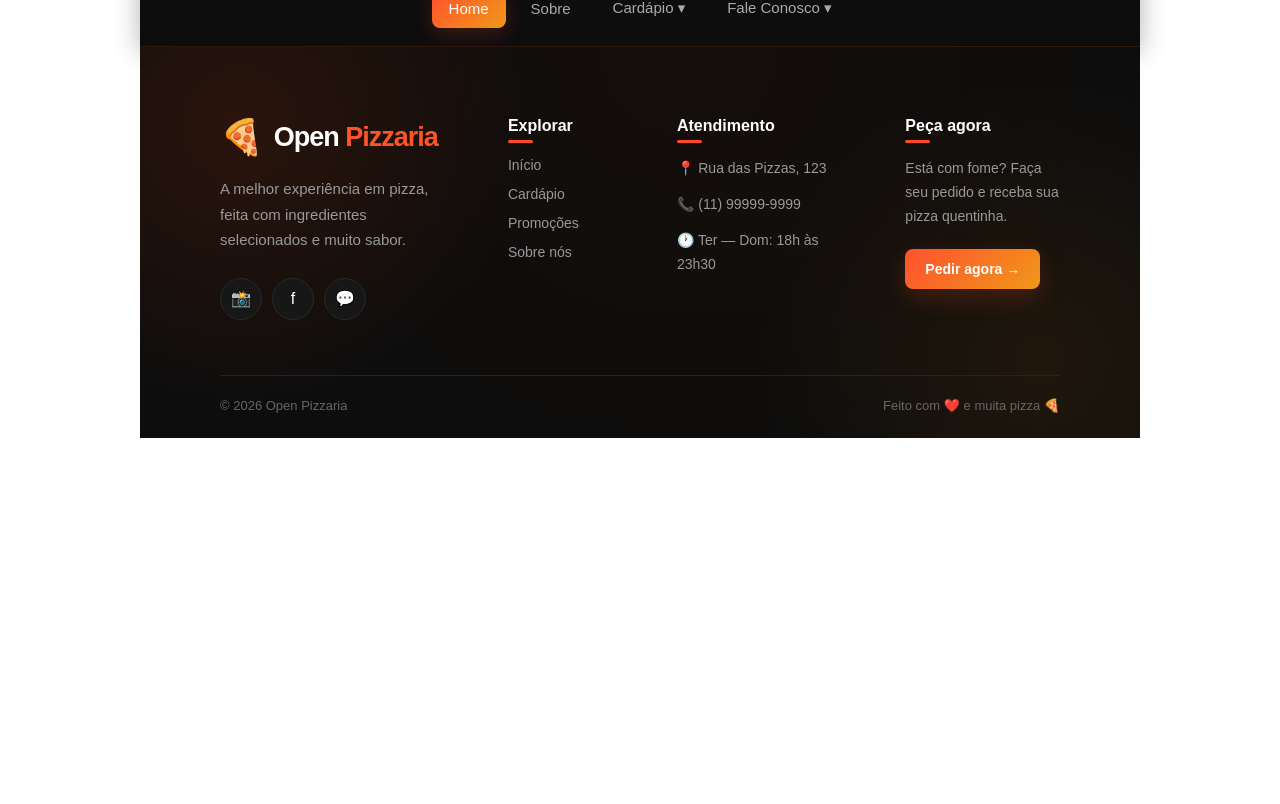
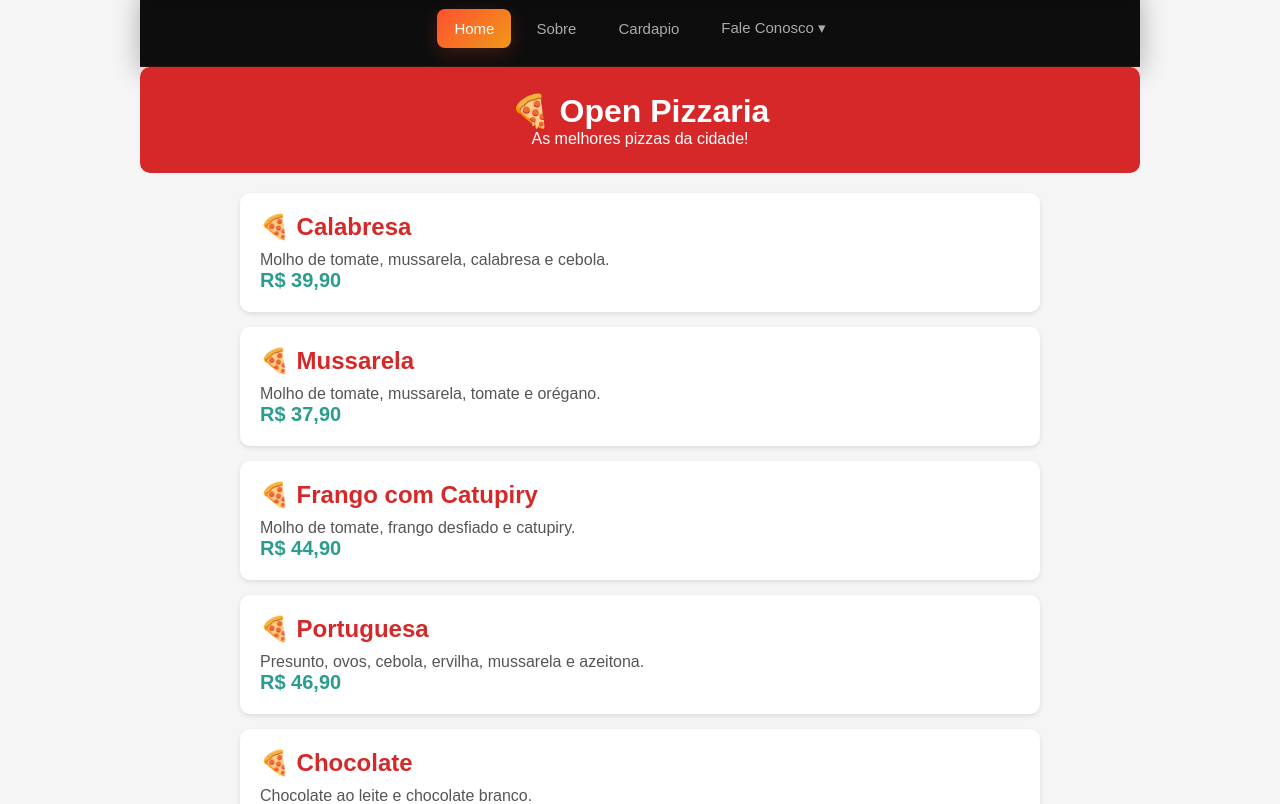
Before and after one commit to PedroHenrrique17/domando-gpt, a React (Vite) app in the folder open-pizzaria/: page /cardapio in a window 1280 px wide. Shown: the part 376-1180 px from the top of the page. Before the commit the page ends 814 px from the top, so only its background shows below. Built offline with nearby package versions, Linux system fonts and the light colour scheme.

Commit message:
feat:page cardapio

```diff
--- a/open-pizzaria/src/Components/Menu/index.jsx
+++ b/open-pizzaria/src/Components/Menu/index.jsx
@@ -14,27 +14,8 @@ const Menu = () => {
           <Link to="/sobre">Sobre</Link>
         </li>
         <li className="submenu">
-          <a href="#">Cardápio ▾</a>
-
-          <ul>
-            <li>
-              <a href="#">Calabresa</a>
-            </li>
-
-            <li>
-              <a href="#">Mussarela</a>
-            </li>
-
-            <li>
-              <a href="#">Frango com catupiry</a>
-            </li>
-
-            <li>
-              <a href="#">Toscana</a>
-            </li>
-          </ul>
+         <Link to="/cardapio">Cardapio</Link>
         </li>
-
         <li className="submenu">
           <a href="#">Fale Conosco ▾</a>
 
--- /dev/null
+++ b/open-pizzaria/src/Pages/Cardapio.css
@@ -0,0 +1,42 @@
+body {
+    font-family: Arial, sans-serif;
+    background-color: #f5f5f5;
+    margin: 0;
+    padding: 20px;
+}
+
+header {
+    background-color: #d62828;
+    color: white;
+    text-align: center;
+    padding: 25px;
+    border-radius: 10px;
+}
+
+.cardapio {
+    max-width: 800px;
+    margin: 20px auto;
+}
+
+.pizza {
+    background-color: white;
+    padding: 20px;
+    margin-bottom: 15px;
+    border-radius: 10px;
+    box-shadow: 0 2px 5px rgba(0, 0, 0, 0.1);
+}
+
+.pizza h2 {
+    margin: 0 0 10px;
+    color: #d62828;
+}
+
+.pizza p {
+    color: #555;
+}
+
+.preco {
+    font-size: 20px;
+    font-weight: bold;
+    color: #2a9d8f;
+}
--- /dev/null
+++ b/open-pizzaria/src/Pages/Cardapio.jsx
@@ -0,0 +1,253 @@
+import React from "react";
+import "./Cardapio.css";
+
+// export default function () {
+//   const produtos = [
+//     {
+//       id: 1,
+//       categoria: "Pizzas Tradicionais",
+//       nome: "Calabresa",
+//       descricao: "Molho de tomate, mussarela, calabresa e cebola.",
+//       preco: 39.9,
+//       emoji: "🍕",
+//     },
+//     {
+//       id: 2,
+//       categoria: "Pizzas Tradicionais",
+//       nome: "Mussarela",
+//       descricao: "Molho de tomate, mussarela, tomate e orégano.",
+//       preco: 37.9,
+//       emoji: "🍕",
+//     },
+//     {
+//       id: 3,
+//       categoria: "Pizzas Tradicionais",
+//       nome: "Frango com Catupiry",
+//       descricao: "Frango desfiado, mussarela e catupiry.",
+//       preco: 44.9,
+//       emoji: "🍕",
+//     },
+//     {
+//       id: 4,
+//       categoria: "Pizzas Especiais",
+//       nome: "Open Especial",
+//       descricao: "Mussarela, calabresa, bacon, milho, cebola e catupiry.",
+//       preco: 49.9,
+//       emoji: "🔥",
+//     },
+//     {
+//       id: 5,
+//       categoria: "Pizzas Especiais",
+//       nome: "4 Queijos",
+//       descricao: "Mussarela, provolone, parmesão e catupiry.",
+//       preco: 47.9,
+//       emoji: "🧀",
+//     },
+//     {
+//       id: 6,
+//       categoria: "Pizzas Especiais",
+//       nome: "Portuguesa",
+//       descricao: "Mussarela, presunto, ovo, cebola, milho e ervilha.",
+//       preco: 46.9,
+//       emoji: "🍕",
+//     },
+//     {
+//       id: 7,
+//       categoria: "Bebidas",
+//       nome: "Coca-Cola 2L",
+//       descricao: "Refrigerante Coca-Cola original.",
+//       preco: 12.0,
+//       emoji: "🥤",
+//     },
+//     {
+//       id: 8,
+//       categoria: "Bebidas",
+//       nome: "Guaraná 2L",
+//       descricao: "Refrigerante Guaraná Antarctica.",
+//       preco: 10.0,
+//       emoji: "🥤",
+//     },
+//     {
+//       id: 9,
+//       categoria: "Sobremesas",
+//       nome: "Pizza de Chocolate",
+//       descricao: "Chocolate ao leite e granulado.",
+//       preco: 39.9,
+//       emoji: "🍫",
+//     },
+//     {
+//       id: 10,
+//       categoria: "Sobremesas",
+//       nome: "Pizza de Banana",
+//       descricao: "Banana, açúcar, canela e leite condensado.",
+//       preco: 36.9,
+//       emoji: "🍌",
+//     },
+//   ];
+
+//   function Cardapio() {
+//     const [categoria, setCategoria] = useState("Todos");
+//     const [carrinho, setCarrinho] = useState([]);
+
+//     const categorias = [
+//       "Todos",
+//       "Pizzas Tradicionais",
+//       "Pizzas Especiais",
+//       "Bebidas",
+//       "Sobremesas",
+//     ];
+
+//     const produtosFiltrados =
+//       categoria === "Todos"
+//         ? produtos
+//         : produtos.filter((produto) => produto.categoria === categoria);
+
+//     function adicionarAoCarrinho(produto) {
+//       setCarrinho([...carrinho, produto]);
+//     }
+
+//     const total = carrinho.reduce((soma, produto) => soma + produto.preco, 0);
+
+//     return (
+//       <div className="cardapio">
+//         {/* HEADER */}
+//         <header className="header">
+//           <div>
+//             <h1>🍕 Open Pizzaria</h1>
+//             <p>A melhor pizza da cidade!</p>
+//           </div>
+
+//           <button className="cartButton">
+//             🛒 Carrinho ({carrinho.length})
+//           </button>
+//         </header>
+
+//         {/* BANNER */}
+//         <main>
+//           <section className="hero">
+//             <div className="heroContent">
+//               <span>🔥 OFERTA ESPECIAL</span>
+
+//               <h2>
+//                 Pizza quentinha
+//                 <br />
+//                 na sua porta!
+//               </h2>
+
+//               <p>Escolha sua pizza favorita e peça agora.</p>
+
+//               <button
+//                 onClick={() => setCategoria("Pizzas Tradicionais")}
+//                 className="heroButton"
+//               >
+//                 Ver pizzas 🍕
+//               </button>
+//             </div>
+//           </section>
+
+//           {/* CATEGORIAS */}
+//           <div className="categories">
+//             {categorias.map((item) => (
+//               <button
+//                 key={item}
+//                 className={categoria === item ? "active" : ""}
+//                 onClick={() => setCategoria(item)}
+//               >
+//                 {item}
+//               </button>
+//             ))}
+//           </div>
+
+//           {/* CARDÁPIO */}
+//           <section className="menu">
+//             <h2>{categoria === "Todos" ? "Nosso Cardápio" : categoria}</h2>
+
+//             <div className="products">
+//               {produtosFiltrados.map((produto) => (
+//                 <article className="card" key={produto.id}>
+//                   <div className="productImage">{produto.emoji}</div>
+
+//                   <div className="cardContent">
+//                     <h3>{produto.nome}</h3>
+
+//                     <p>{produto.descricao}</p>
+
+//                     <div className="cardFooter">
+//                       <strong>
+//                         R$ {produto.preco.toFixed(2).replace(".", ",")}
+//                       </strong>
+
+//                       <button onClick={() => adicionarAoCarrinho(produto)}>
+//                         + Adicionar
+//                       </button>
+//                     </div>
+//                   </div>
+//                 </article>
+//               ))}
+//             </div>
+//           </section>
+
+//           {/* CARRINHO */}
+//           {carrinho.length > 0 && (
+//             <aside className="cart">
+//               <div className="cartHeader">
+//                 <strong>🛒 Seu pedido</strong>
+
+//                 <span>{carrinho.length} item(s)</span>
+//               </div>
+
+//               <div className="cartTotal">
+//                 Total: R$ {total.toFixed(2).replace(".", ",")}
+//               </div>
+
+//               <button className="finishButton">Finalizar pedido</button>
+//             </aside>
+//           )}
+//         </main>
+//       </div>
+//     );
+//   }
+// }
+
+export default function Cardapio() {
+  return (
+    <div>
+      <header>
+        <h1>🍕 Open Pizzaria</h1>
+        <p>As melhores pizzas da cidade!</p>
+      </header>
+
+      <main class="cardapio">
+        <div class="pizza">
+          <h2>🍕 Calabresa</h2>
+          <p>Molho de tomate, mussarela, calabresa e cebola.</p>
+          <span class="preco">R$ 39,90</span>
+        </div>
+
+        <div class="pizza">
+          <h2>🍕 Mussarela</h2>
+          <p>Molho de tomate, mussarela, tomate e orégano.</p>
+          <span class="preco">R$ 37,90</span>
+        </div>
+
+        <div class="pizza">
+          <h2>🍕 Frango com Catupiry</h2>
+          <p>Molho de tomate, frango desfiado e catupiry.</p>
+          <span class="preco">R$ 44,90</span>
+        </div>
+
+        <div class="pizza">
+          <h2>🍕 Portuguesa</h2>
+          <p>Presunto, ovos, cebola, ervilha, mussarela e azeitona.</p>
+          <span class="preco">R$ 46,90</span>
+        </div>
+
+        <div class="pizza">
+          <h2>🍕 Chocolate</h2>
+          <p>Chocolate ao leite e chocolate branco.</p>
+          <span class="preco">R$ 42,90</span>
+        </div>
+      </main>
+    </div>
+  );
+}
--- a/open-pizzaria/src/Pages/Home.jsx
+++ b/open-pizzaria/src/Pages/Home.jsx
@@ -2,6 +2,7 @@ import React from 'react'
 import Banner from '../Components/Banner'
 import Cards from '../Components/Cards'
 import FeedBack from '../Components/FeedBack'
+
 
 export default function Home() {
   return (
--- a/open-pizzaria/src/Router.jsx
+++ b/open-pizzaria/src/Router.jsx
@@ -1,6 +1,7 @@
 import React from 'react'
 import Home from './Pages/Home'
 import Sobre from './Pages/Sobre'
+import Cardapio from './Pages/Cardapio'
 import Menu from './Components/Menu'
 import { BrowserRouter, Route, Routes } from 'react-router-dom'
 
@@ -11,6 +12,7 @@ export default function Router() {
         <Routes>
             <Route path="/" element={<Home />} />
             <Route path="/sobre" element={<Sobre />} />
+            <Route path="/cardapio" element={<Cardapio />} />
         </Routes>
     </BrowserRouter>
 
```
Also changed, not shown: open-pizzaria/src/Pages/Sobre.jsx (+3 -6 lines).
